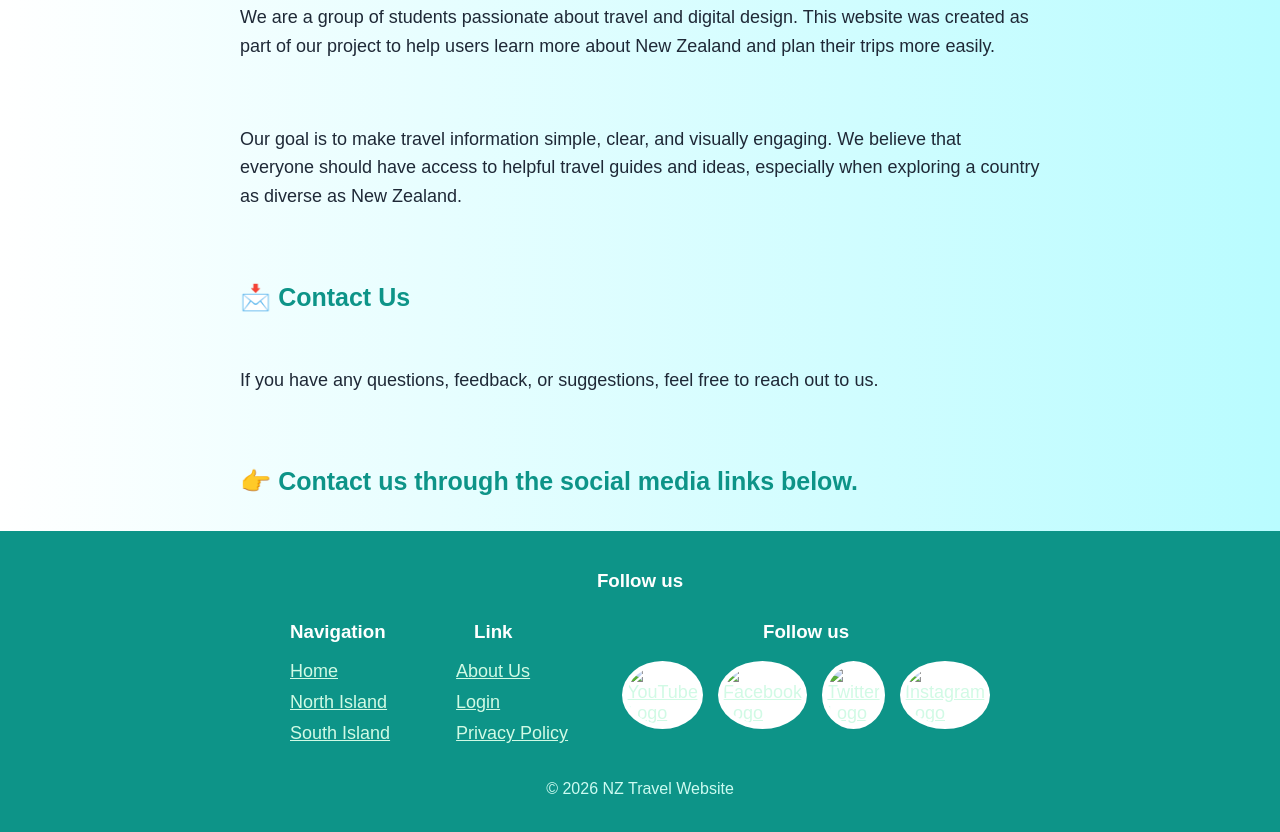
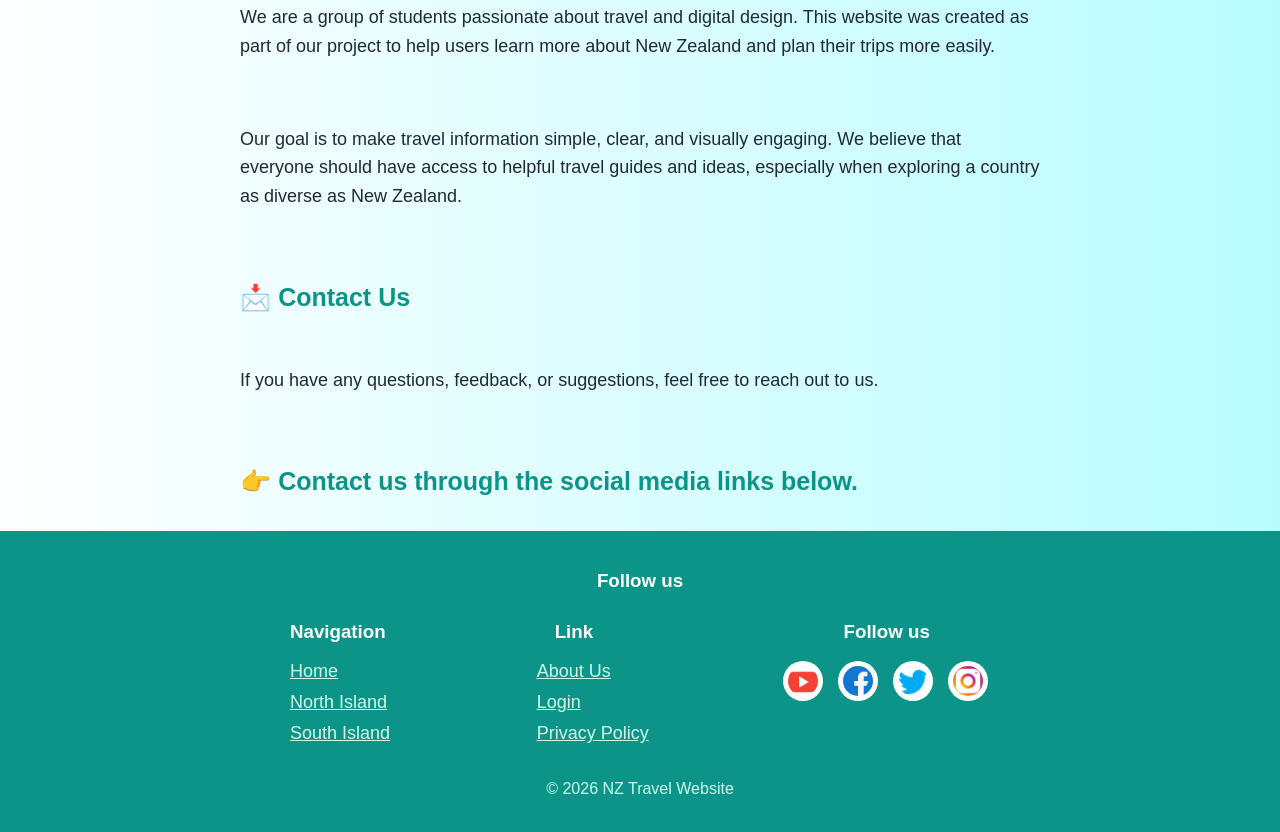
Before and after one commit to jackylin625307-ops/Jackylin-Gl24751-Work, a plain HTML site: page about us.html in a window 1280 px wide. Shown: the part 1156-1988 px from the top of the page. Drawn offline with Linux system fonts and the light colour scheme.

```diff
--- a/about us.html
+++ b/about us.html
@@ -241,10 +241,10 @@
                 <div class="footer-right">
                     <h3 id="h3">Follow us</h3>
                     <ul>
-                        <li><a href="https://www.youtube.com/purenewzealand" target="_blank"><img src="social/youtube.png" alt="YouTube Logo" class="footer-logo"></a></li>
-                        <li><a href="https://www.facebook.com/purenewzealand" target="_blank"><img src="social/facebook.png" alt="Facebook Logo" class="footer-logo"></a></li>
-                        <li><a href="https://twitter.com/purenewzealand" target="_blank"><img src="social/twitter.png" alt="Twitter Logo" class="footer-logo"></a></li>
-                        <li><a href="https://www.instagram.com/purenewzealand/" target="_blank"><img src="social/instagram.png" alt="Instagram Logo" class="footer-logo"></a></li>
+                        <li><a href="https://www.youtube.com/purenewzealand" target="_blank"><img src="youtube.png" alt="YouTube Logo" class="footer-logo"></a></li>
+                        <li><a href="https://www.facebook.com/purenewzealand" target="_blank"><img src="facebook.png" alt="Facebook Logo" class="footer-logo"></a></li>
+                        <li><a href="https://twitter.com/purenewzealand" target="_blank"><img src="twitter.png" alt="Twitter Logo" class="footer-logo"></a></li>
+                        <li><a href="https://www.instagram.com/purenewzealand/" target="_blank"><img src="instagram.png" alt="Instagram Logo" class="footer-logo"></a></li>
                     </ul>
                 </div>
             </div>
```
